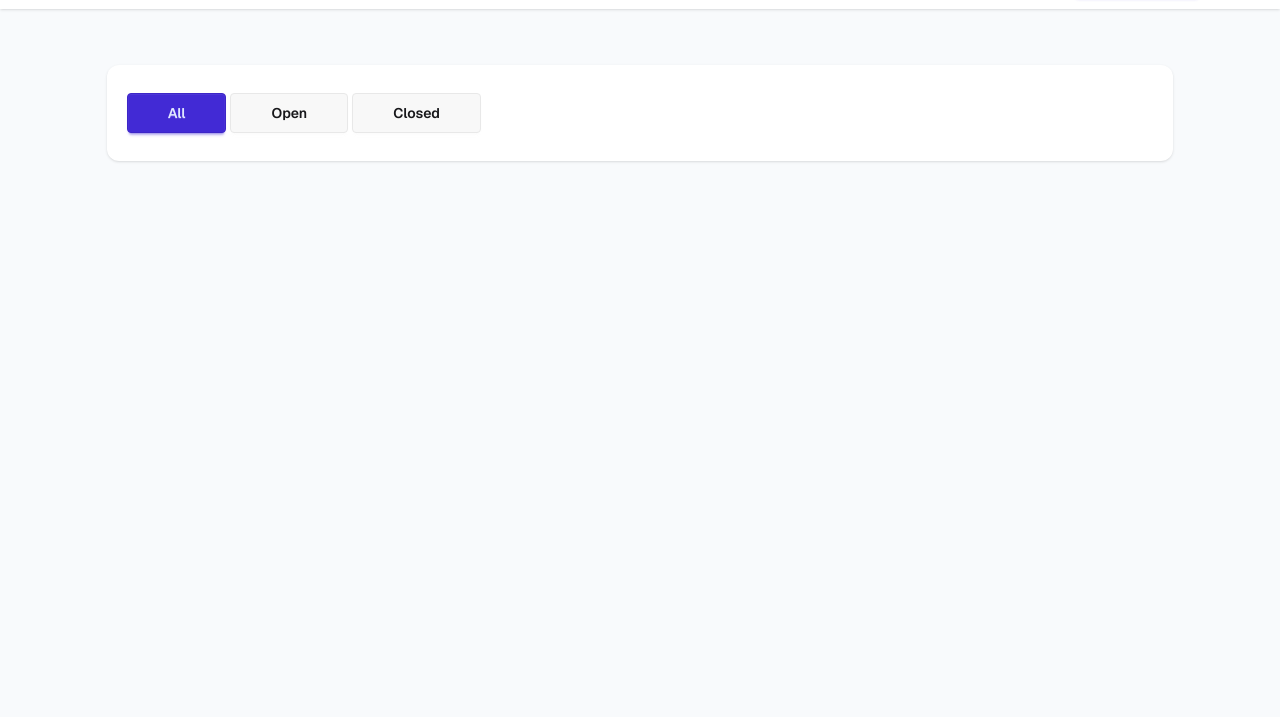
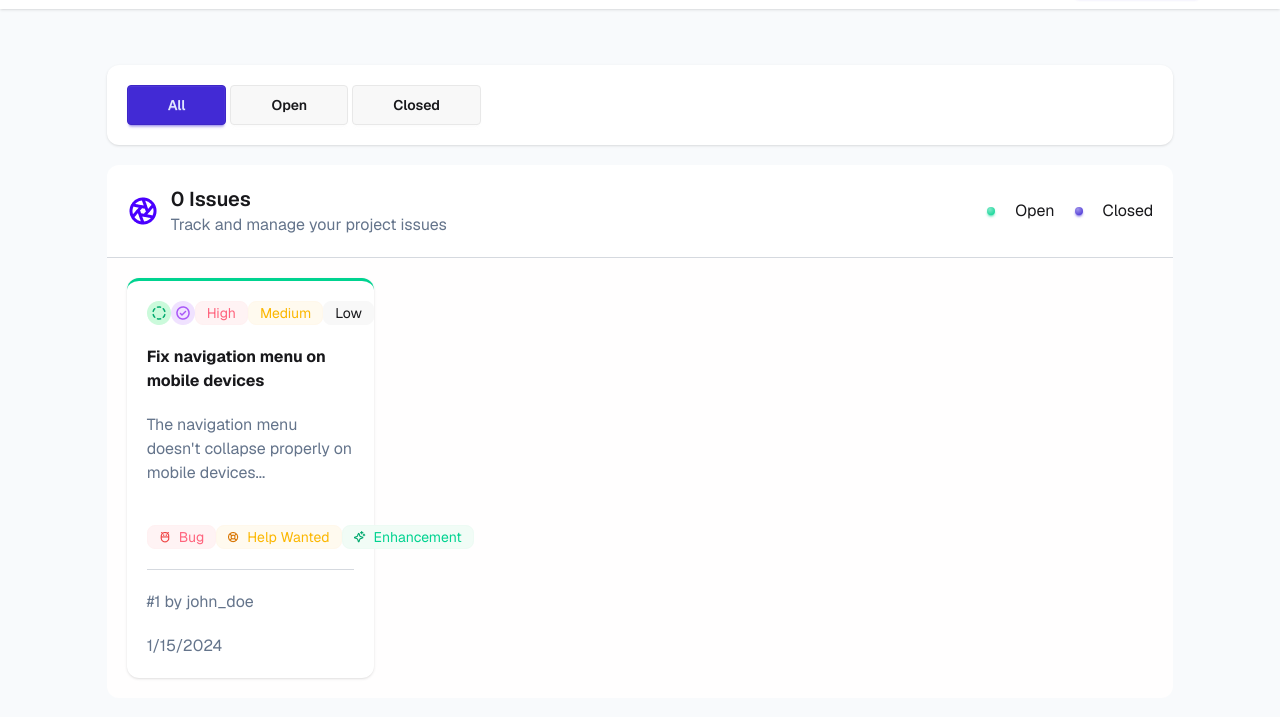
Before and after one commit to fahadbinferdous/A05, a plain HTML site: page home.html in a window 1280 px wide. Shown: the part 55-772 px from the top of the page. Drawn offline with nearby package versions, Linux system fonts and the light colour scheme.

Commit message:
sixth commit-home page design complete

```diff
--- a/home.html
+++ b/home.html
@@ -28,6 +28,7 @@
 </head>
 <body class="min-h-screen bg-[#F8FAFC]">
     <header>
+        <!-- logo and search -->
         <Section class="navbar bg-base-100 shadow-sm flex justify-between px-20">
             <div class="flex items-center gap-3">
                 <img src="assets/github-logo.png" alt="" class="h-10 w-10">
@@ -40,17 +41,58 @@
         </Section>
     </header>
     <main class="w-5/6 mx-auto my-14">
-        <Section class="bg-white px-5 py-7 shadow-sm rounded-xl">
+        <!-- filter buttons sectio -->
+        <Section class="bg-white my-5 px-5 py-5 shadow-sm rounded-xl">
             <button onclick="activeBtn('all-Btn')" id="all-Btn" class="btn btn-primary px-10">All</button>
             <button onclick="activeBtn('open-Btn')" id="open-Btn" class="btn px-10">Open</button>
             <button onclick="activeBtn('closed-Btn')" id="closed-Btn" class="btn px-10">Closed</button>
         </Section>
-        <Section>
+        <!-- dashboard section -->
+        <Section class="bg-white flex justify-between px-5 py-5 rounded-t-xl">
+            <div class="flex justify-between items-center gap-3">
+                <img src="assets/Aperture.png" alt="">
+                <div>
+                    <h2 class="text-xl font-semibold"><span>0 </span>Issues</h2>
+                    <p class="text-[#64748B]">Track and manage your project issues</p>
+                </div>
+            </div>
+            <div class="flex justify-between items-center gap-5">
+                <div class="status status-success "></div> Open
+                <div class="status status-primary "></div> Closed
+            </div>
+        </Section>
+        <!-- cards section -->
+        <section class="bg-[#fffefe] px-5 py-5 border-t-1 border-t-[#d5d9df] rounded-b-xl grid grid-cols-4 gap-3">
+            <div class="bg-white px-5 py-5 shadow-sm rounded-xl border-t-3 border-success space-y-5">
+                <div class="flex justify-between">
+                    <img src="assets/Open-Status.png" alt="">
+                    <img src="assets/Closed- Status .png" alt="">
 
-        </Section>
-        <Section>
+                    <div class="badge badge-soft badge-error">High</div>
+                    <div class="badge badge-soft badge-warning">Medium</div>
+                    <div class="badge badge-soft badge-ghost">Low</div>
+                </div>
 
-        </Section>
+                <h3 class="font-bold">Fix navigation menu on mobile devices</h3>
+                <p class="text-[#64748B]">The navigation menu doesn't collapse properly on mobile devices...</p>
+                <hr class="border-none bg-slate-400">
+                <div class="flex justify-between border-b-1]">
+                    <div class="badge badge-soft badge-error"><img src="assets/BugDroid.png" alt="">Bug</div>
+                    <div class="badge badge-soft badge-warning"><img src="assets/Help Wanted.png" alt="">Help Wanted</div>
+                    <div class="badge badge-soft badge-success"><img src="assets/Enhancement.png" alt="">Enhancement</div>
+                </div>
+                <hr class="border-t-1 border-[#d5d9df]">
+                <p class="text-[#64748B]">#1 by john_doe </p>
+                <p class="text-[#64748B]">1/15/2024</p>
+
+
+            </div>
+
+
+
+        </section>
+
+
 
     </main>
     <script src="home.js"></script>
```
Also changed, not shown: assets/BugDroid.png (added), assets/Enhancement.png (added), assets/Help Wanted.png (added).
